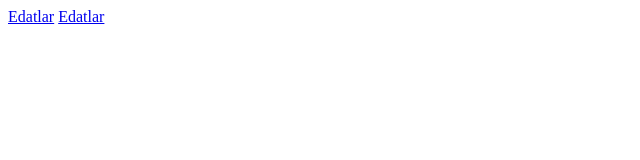
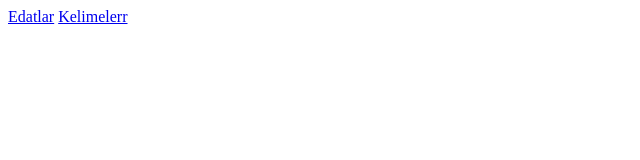
Before and after one commit to tolgabagcii/goethea1, a plain HTML site: page index.html in a window 1280 px wide. Shown: the full height of the page, 0-640 px from the left. Drawn offline with Linux system fonts and the light colour scheme.

Commit message:
Update index.html

```diff
--- a/index.html
+++ b/index.html
@@ -7,6 +7,6 @@
 </head>
 <body>
     <a href="edatlar.html">Edatlar</a>
-    <a href="words.html">Edatlar</a>
+    <a href="words.html">Kelimelerr</a>
 </body>
 </html>
```
